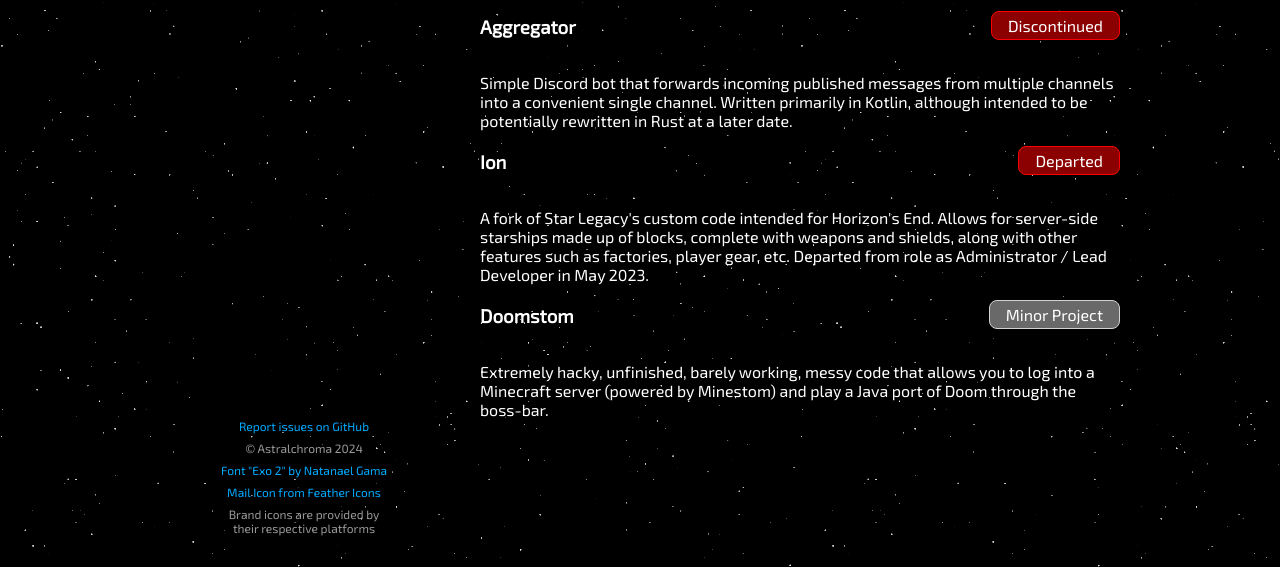
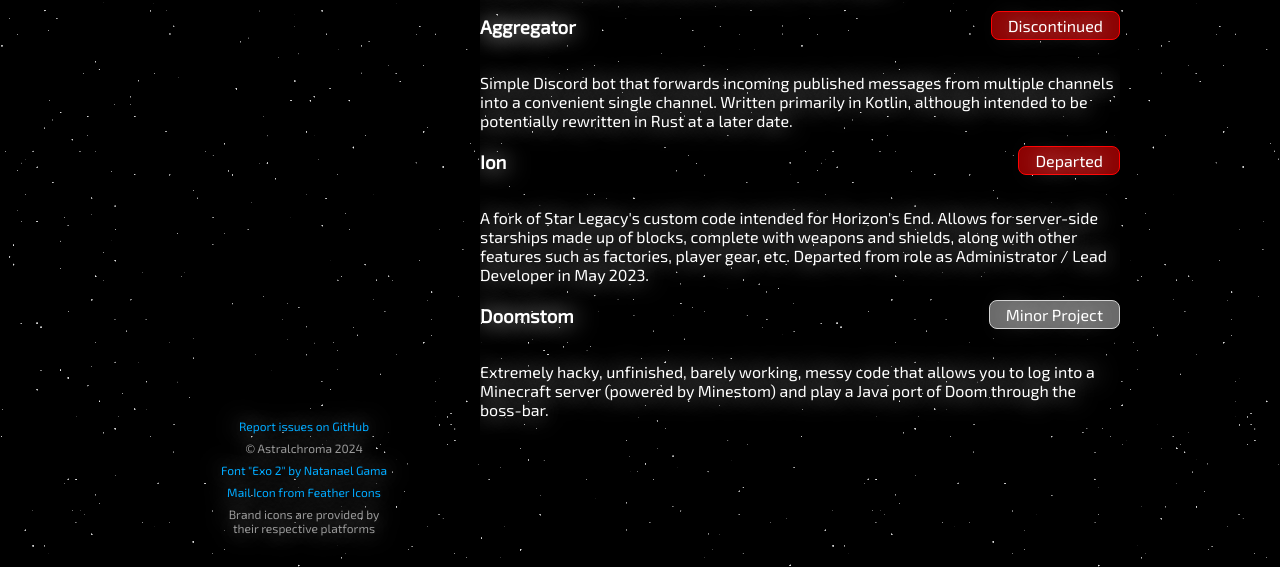
Before and after one commit to Astralchroma/astralchroma.dev, a plain HTML site: page index.html in a window 1280 px wide. Shown: the part 233-800 px from the top of the page. Drawn offline with Linux system fonts and the light colour scheme.

Commit message:
Slightly glowy text

```diff
--- a/index.html
+++ b/index.html
@@ -21,8 +21,10 @@
 
 			:root {
 				background: #000006 url("images/background.svg") 100% 100%;
+
 				color: #FFF;
 				font-family: "Exo 2", sans-serif;
+				text-shadow: 0 0 24px #FFF;
 			}
 
 			html {
```
